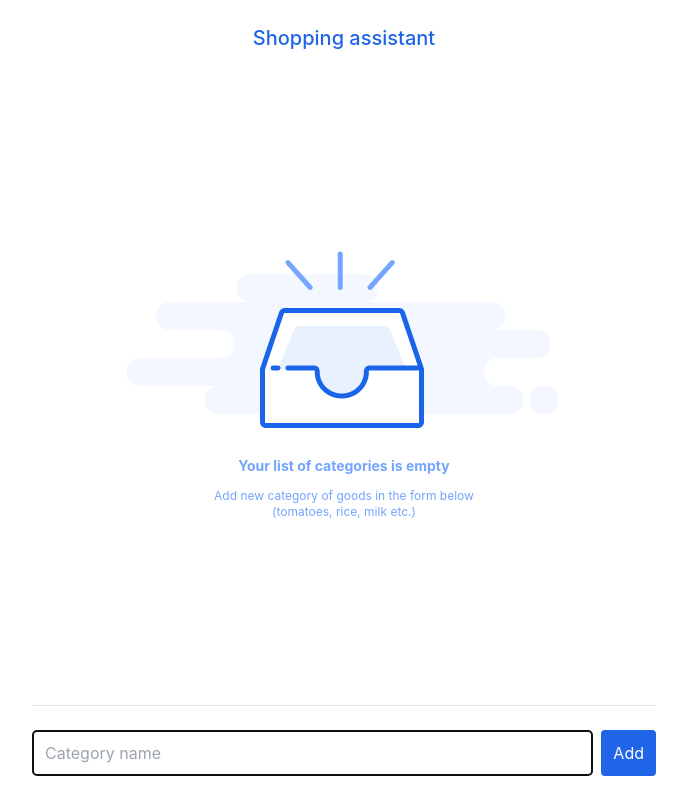
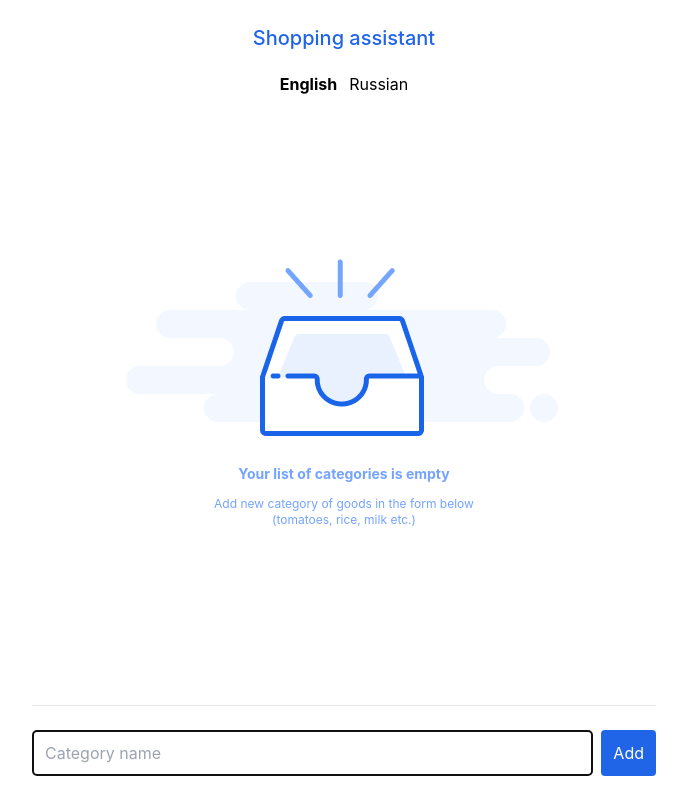
Before and after one commit to vincora/shopping-assistant, a React (Create React App) app: page / in a window 1280 px wide. Shown: the whole page, without its empty margins (296-983 px from the left). Built offline with nearby package versions, Linux system fonts and the light colour scheme.

Commit message:
added translation

```diff
--- a/src/components/CategoryForm.js
+++ b/src/components/CategoryForm.js
@@ -8,6 +8,7 @@ import Button from "./Button";
 import { v4 } from "uuid";
 import { useEffect } from "react";
 import { cn } from "../utils";
+import { useTranslation } from 'react-i18next';
 
 const fieldName = "category_not_search"; // search prefix is used to prevent safari autofill pop-up
 
@@ -41,6 +42,8 @@ const CategoryForm = () => {
         };
     }, [setFocus, categories.length]);
 
+    const { t } = useTranslation();
+
     return (
         <form
             className="flex items-stretch gap-2 pt-6 border-t mt-3"
@@ -54,13 +57,13 @@ const CategoryForm = () => {
                         errors[fieldName] && "border-red-600"
                     )}
                     type="text"
-                    placeholder="Category name"
+                    placeholder={t('categoryPlaceholder')}
                     {...register(fieldName)}
                     tabIndex='1'
                 />
             </div>
             <div className="w-min">
-                <Button type="submit" bgColor="bg-sky-500" hoverBgColor="bg-sky-300" tabIndex="2">Add</Button>
+                <Button type="submit" bgColor="bg-sky-500" hoverBgColor="bg-sky-300" tabIndex="2">{t('addButton')}</Button>
             </div>
         </form>
     );
--- a/src/components/CategoryPage.js
+++ b/src/components/CategoryPage.js
@@ -9,6 +9,7 @@ import { deleteItem } from "../store/itemsSlice";
 import emptyCategory from "../images/NoItemsCart.png";
 import EmptyListPlaceholder from "./EmptyListPlaceholder";
 import { formatNumber } from "../utils";
+import { useTranslation } from "react-i18next";
 
 const CategoryPage = () => {
     const { categoryId } = useParams();
@@ -39,6 +40,8 @@ const CategoryPage = () => {
         }
     }, [currentCategory, navigate]);
 
+    const { t } = useTranslation();
+
     return (
         <div className="flex flex-col h-full">
             <h1 className="text-xl capitalize text-center text-primary font-medium mb-6 break-words">
@@ -47,13 +50,8 @@ const CategoryPage = () => {
             {itemList.length === 0 && (
                 <EmptyListPlaceholder
                     img={emptyCategory}
-                    title="No items in this category yet"
-                    description={
-                        <>
-                            Add items to compare them <br /> by price per unit
-                            (kg,l etc.)
-                        </>
-                    }
+                    title={t('emptyListTitle')}
+                    i18nKey='emptyListDescription'
                 />
             )}
             {itemList.length > 0 && (
--- a/src/components/EmptyListPlaceholder.js
+++ b/src/components/EmptyListPlaceholder.js
@@ -1,14 +1,13 @@
 import React from "react";
+import { Trans } from "react-i18next";
 
-const EmptyListPlaceholder = ({img, title, description}) => {
+const EmptyListPlaceholder = ({ img, title, i18nKey }) => {
     return (
         <div className="grow flex flex-col justify-center items-center p-3 text-center">
             <img src={img} alt="" />
-            <b className="text-secondary text-sm mt-6">
-                {title}
-            </b>
+            <b className="text-secondary text-sm mt-6">{title}</b>
             <div className="text-secondary text-xs mt-3">
-                {description}
+                <Trans i18nKey={i18nKey} />
             </div>
         </div>
     );
--- a/src/components/FirstPage.js
+++ b/src/components/FirstPage.js
@@ -6,36 +6,54 @@ import { deleteCategory } from "../store/itemsSlice";
 import { useDispatch } from "react-redux";
 import emptyList from "../images/EmptyInbox.png";
 import EmptyListPlaceholder from "./EmptyListPlaceholder";
+import { useTranslation } from "react-i18next";
+
+const lngs = {
+    en: { nativeName: "English" },
+    ru: { nativeName: "Russian" },
+};
 
 const FirstPage = () => {
     const categories = useSelector((state) => state.goods.categories);
     const dispatch = useDispatch();
+    const { t, i18n } = useTranslation();
 
     return (
         <div className="flex flex-col h-full">
             <h1 className="text-xl font-medium text-center text-primary mb-6">
-                Shopping assistant
+                {t("appTitle")}
             </h1>
+            <div className="text-center space-x-3">
+                {Object.keys(lngs).map((lng) => (
+                    <button
+                        key={lng}
+                        style={{
+                            fontWeight:
+                                i18n.resolvedLanguage === lng
+                                    ? "bold"
+                                    : "normal",
+                        }}
+                        type="submit"
+                        onClick={() => i18n.changeLanguage(lng)}
+                    >
+                        {lngs[lng].nativeName}
+                    </button>
+                ))}
+            </div>
             {categories.length === 0 && (
                 <EmptyListPlaceholder
                     img={emptyList}
-                    title="Your list of categories is empty"
-                    description={
-                        <>
-                            Add new category of goods in the form below <br />
-                            (tomatoes, rice, milk etc.)
-                        </>
-                    }
+                    title={t("noCategoryTitle")}
+                    i18nKey="noCategoryDescription"
                 />
             )}
             {categories.length > 0 && (
                 <div className="grow overflow-y-scroll flex flex-col items-center gap-3 ">
                     {categories.map((category) => {
                         const onCategoryDelete = () => {
-                            if (category.items.length === 0){
+                            if (category.items.length === 0) {
                                 dispatch(deleteCategory(category.id));
-                            } else
-                            if (
+                            } else if (
                                 !window.confirm(
                                     `Do you want to delete ${category.category} category?`
                                 )
--- a/src/components/Item.js
+++ b/src/components/Item.js
@@ -1,4 +1,5 @@
 import { Fragment } from "react";
+import { useTranslation } from "react-i18next";
 
 const Item = ({ item }) => {
     const fullUrlRegex =
@@ -26,18 +27,20 @@ const Item = ({ item }) => {
         return result;
     };
 
+    const { t } = useTranslation();
+
     return (
         <div
             className="grid grid-cols-[2fr_1fr] p-3 md:p-5 text-sm bg-white border rounded"
             key={item.id}
         >
-            <div>Price per package:</div>
+            <div>{t('pricePerPackage')+':'}</div>
             <div className="text-right">{item.pricePerPackage}</div>
-            <div>Amount (kilos, liters, pieces):</div>
+            <div>{t('amount')+':'}</div>
             <div className="text-right">{item.amount}</div>
-            <div>Price per 1 kg/liter/piece:</div>
+            <div>{t('pricePerKg')+':'}</div>
             <div className="text-right">{item.pricePerUnit}</div>
-            {item.notes && <div className="col-span-2">Notes:</div>}
+            {item.notes && <div className="col-span-2">{t('notes')+':'}</div>}
             {item.notes && (
                 <div className="break-words col-span-2">
                     {arrayFromNotesString(item.notes).map((str, index) => {
--- a/src/components/ItemForm.js
+++ b/src/components/ItemForm.js
@@ -6,6 +6,7 @@ import { useDispatch } from "react-redux";
 import { addItem } from "../store/itemsSlice";
 import Button from "./Button";
 import { cn, safeEvaluate } from "../utils";
+import { useTranslation } from "react-i18next";
 
 const schema = z.object({
     pricePerPackage: z
@@ -61,7 +62,7 @@ const ItemForm = () => {
             <textarea
                 className="p-3 resize-none border rounded w-full col-span-2"
                 {...register("notes")}
-                placeholder="Notes"
+                placeholder={t('notes')}
                 tabIndex="3"
             ></textarea>
 
@@ -74,7 +75,7 @@ const ItemForm = () => {
                     {...register("pricePerPackage")}
                     type="text"
                     name="pricePerPackage"
-                    placeholder="Price per package"
+                    placeholder={t('pricePerPackage')}
                     inputMode="decimal"
                     tabIndex="1"
                     id="myInput"
@@ -90,7 +91,7 @@ const ItemForm = () => {
                     {...register("amount")}
                     type="text"
                     name="amount"
-                    placeholder="Amount (kilos, liters, pieces)"
+                    placeholder={t('amount')}
                     inputMode="decimal"
                     tabIndex="2"
                 />
@@ -105,11 +106,11 @@ const ItemForm = () => {
                 tabIndex="5"
                 type="button"
             >
-                Back
+                {t('backButton')}
             </Button>
 
             <Button type="submit" tabIndex="4" id="myBtn">
-                Add
+                {t('addButton')}
             </Button>
         </form>
     );
--- a/src/i18n.js
+++ b/src/i18n.js
@@ -1,6 +1,6 @@
-import i18n from 'i18next';
-import { initReactI18next } from 'react-i18next';
-import LanguageDetector from 'i18next-browser-languagedetector';
+import i18n from "i18next";
+import { initReactI18next } from "react-i18next";
+import LanguageDetector from "i18next-browser-languagedetector";
 
 i18n
     // detect user language
@@ -12,17 +12,46 @@ i18n
     // for all options read: https://www.i18next.com/overview/configuration-options
     .init({
         debug: true,
-    fallbackLng: 'en',
+        fallbackLng: "en",
         interpolation: {
             escapeValue: false, // not needed for react as it escapes by default
         },
         resources: {
             en: {
                 translation: {
-          // here we will place our translations...
-        }
-      }
-    }
+                    appTitle: "Shopping assistant",
+                    noCategoryTitle: "Your list of categories is empty",
+                    noCategoryDescription:
+                        "Add new category of goods in the form below <br />(tomatoes, rice, milk etc.)",
+                    categoryPlaceholder: "Category name",
+                    emptyListTitle: 'No items in this category yet',
+                    emptyListDescription: `Add items to compare them <br /> by price per unit (kg,l etc.)`,
+                    addButton: 'Add',
+                    backButton: 'Back',
+                    notes: 'Notes',
+                    pricePerPackage: 'Price per package',
+                    amount: 'Amount (kilos, liters, pieces)',
+                    pricePerKg: 'Price per 1 kg/liter/piece'
+                },
+            },
+            ru: {
+                translation: {
+                    appTitle: "Shopping assistant",
+                    noCategoryTitle: "Ваш список категорий пуст",
+                    noCategoryDescription:
+                        "Добавьте новую категорию товаров в форму внизу экрана <br />(помидоры, рис, молоко и т.д.)",
+                    categoryPlaceholder: "Название категории",
+                    emptyListTitle: 'В этой категории пока нет товаров',
+                    emptyListDescription: 'Добавьте товары для сравнения по цене за кг/литр и т.д.',
+                    addButton: 'Добавить',
+                    backButton: 'Назад',
+                    notes: 'Заметки',
+                    pricePerPackage: 'Цена за упаковку',
+                    amount: 'Количество (кг, литры, штуки)',
+                    pricePerKg: 'Цена за 1 кг/литр/штуку'
+                },
+            },
+        },
     });
 
 export default i18n;
```
Lines whose indentation alone changed are shown as unchanged.
